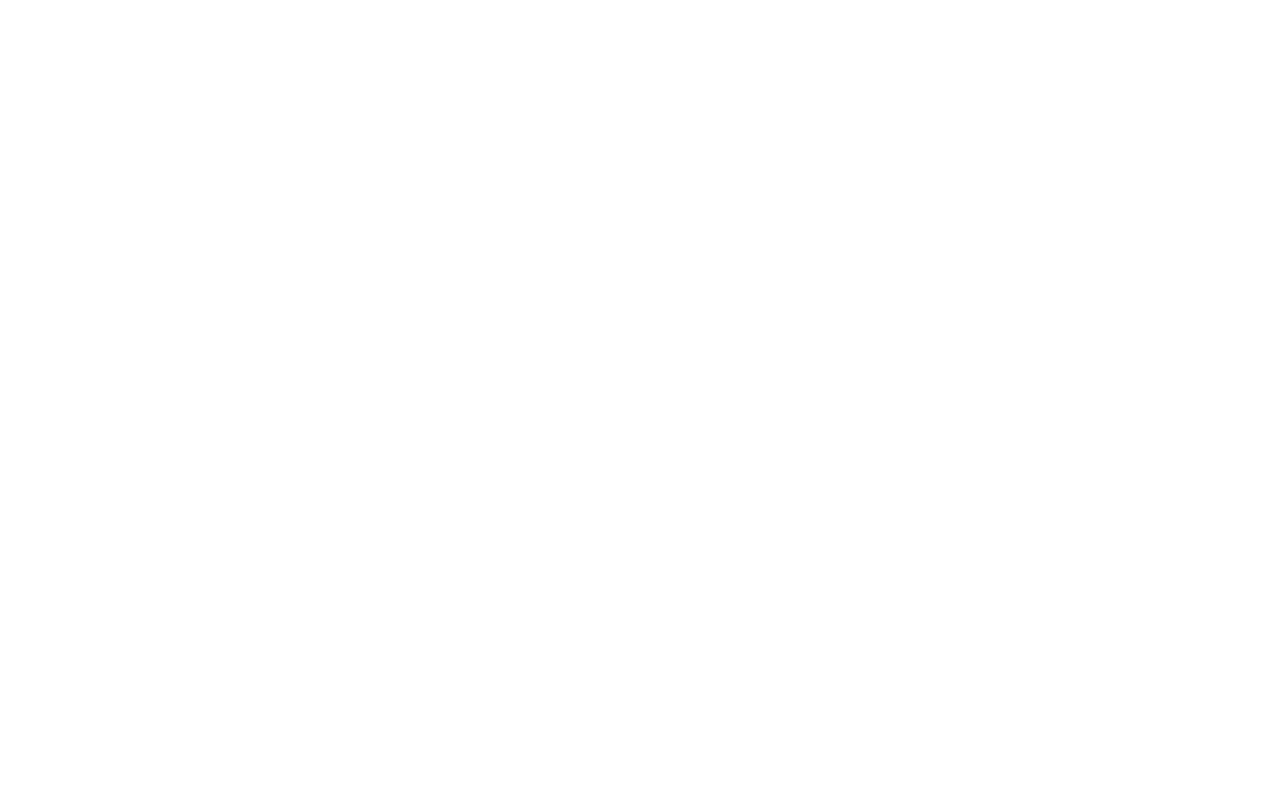
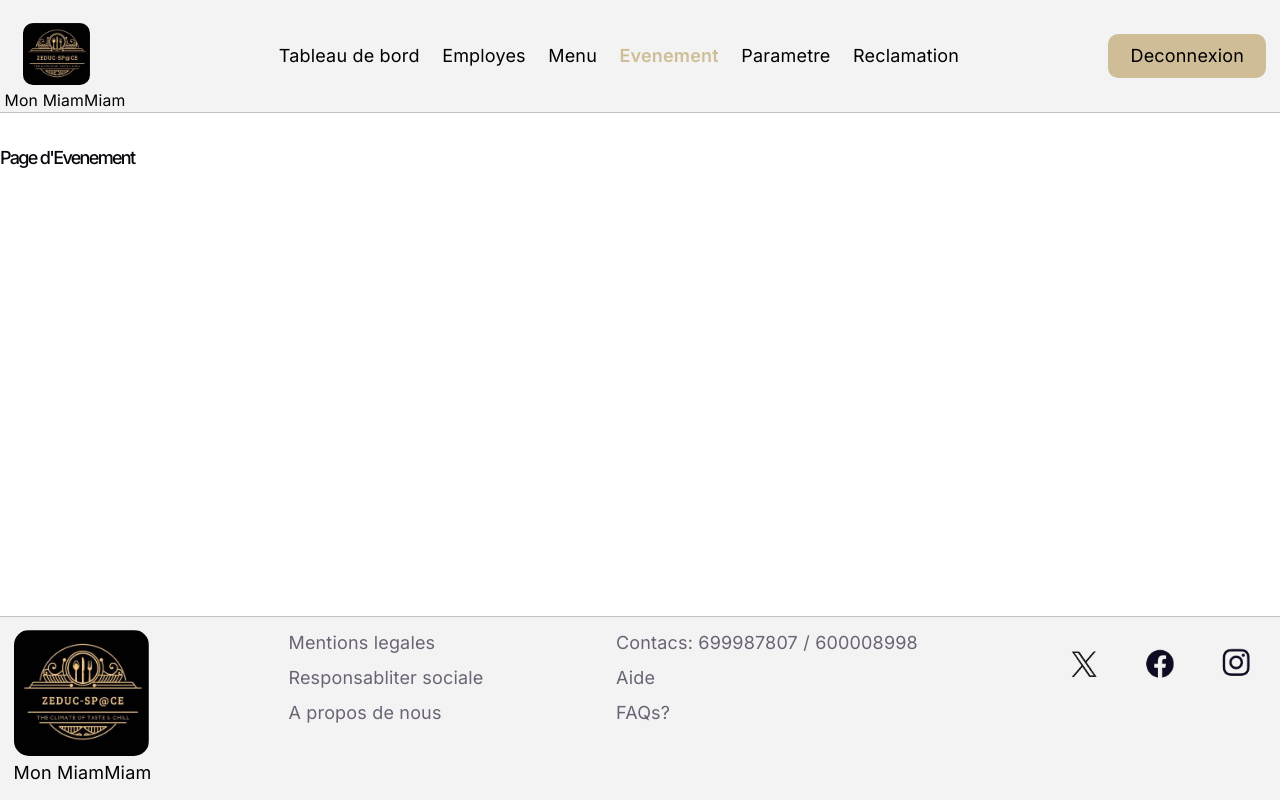
Before and after one commit to kamgaolive3-crypto/projet-dev-web-groupe8, a React (Vite) app in the folder app/frontend/: page /Evenement in a window 1280 px wide. Before the commit this address had no page. Built offline with nearby package versions, Linux system fonts and the light colour scheme.

Commit message:
modifs de promotion a evenement dans administrateur

```diff
--- a/app/frontend/src/App.jsx
+++ b/app/frontend/src/App.jsx
@@ -8,7 +8,7 @@
 import TableauBord from "./vues/pagesA/TableauBord";
 import Employes from "./vues/pagesA/Employes";
 import MenuA from "./vues/pagesA/Menu";
-import Promotion from "./vues/pagesA/Promotion";
+import Evenement from "./vues/pagesA/Evenement";
 import Parametre from "./vues/pagesA/Parametre";
 import ReclamationA from "./vues/pagesA/Reclamation";
 import { BrowserRouter, Routes, Route } from "react-router-dom";
@@ -30,7 +30,7 @@
           <Route path="/TableauBord" element={<TableauBord />}/>
           <Route path="/Employes" element={<Employes />}/>
           <Route path="/MenuA" element={<MenuA />}/>
-          <Route path="/Promotion" element={<Promotion />}/>
+          <Route path="/Evenement" element={<Evenement />}/>
           <Route path="/Parametre" element={<Parametre />}/>
           <Route path="/ReclamationA" element={<ReclamationA />}/>
         </Route>
--- a/app/frontend/src/composantA/Header.jsx
+++ b/app/frontend/src/composantA/Header.jsx
@@ -14,7 +14,7 @@
         "/TableauBord": "TableauBord",
         "/Employes": "Employes",
         "/MenuA": "Menu",
-        "/Promotion": "Promotion",
+        "/Evenement": "Evenement",
         "/Parametre": "Parametre",
         "ReclamationA": "Reclamation",
     };
@@ -55,8 +55,8 @@
                         Employes</NavLink></li>
                     <li><NavLink to="/MenuA"className={lienStyle}>
                         Menu</NavLink></li>
-                    <li><NavLink to="/Promotion"className={lienStyle}>
-                        Promotion</NavLink></li>
+                    <li><NavLink to="/Evenement"className={lienStyle}>
+                        Evenement</NavLink></li>
                     <li><NavLink to="/Parametre"className={lienStyle}>
                         Parametre</NavLink></li>
                     <li><NavLink to="/ReclamationA"className={lienStyle}>
@@ -148,7 +148,7 @@
                                 className={lienStyle}
                                 onClick={fermerMenu}
                             >
-                                Promotion
+                                Evenement
                             </NavLink>
                         </li>
 
--- /dev/null
+++ b/app/frontend/src/vues/pagesA/Evenement.jsx
@@ -0,0 +1,5 @@
+export default function Evenement() {
+    return(
+        <h1>Page d'Evenement</h1>
+    )
+}
--- a/app/frontend/src/vues/pagesA/Promotion.jsx
+++ /dev/null
@@ -1,5 +0,0 @@
-export default function Promotion() {
-    return(
-        <h1>Page de Promotion</h1>
-    )
-}
```
